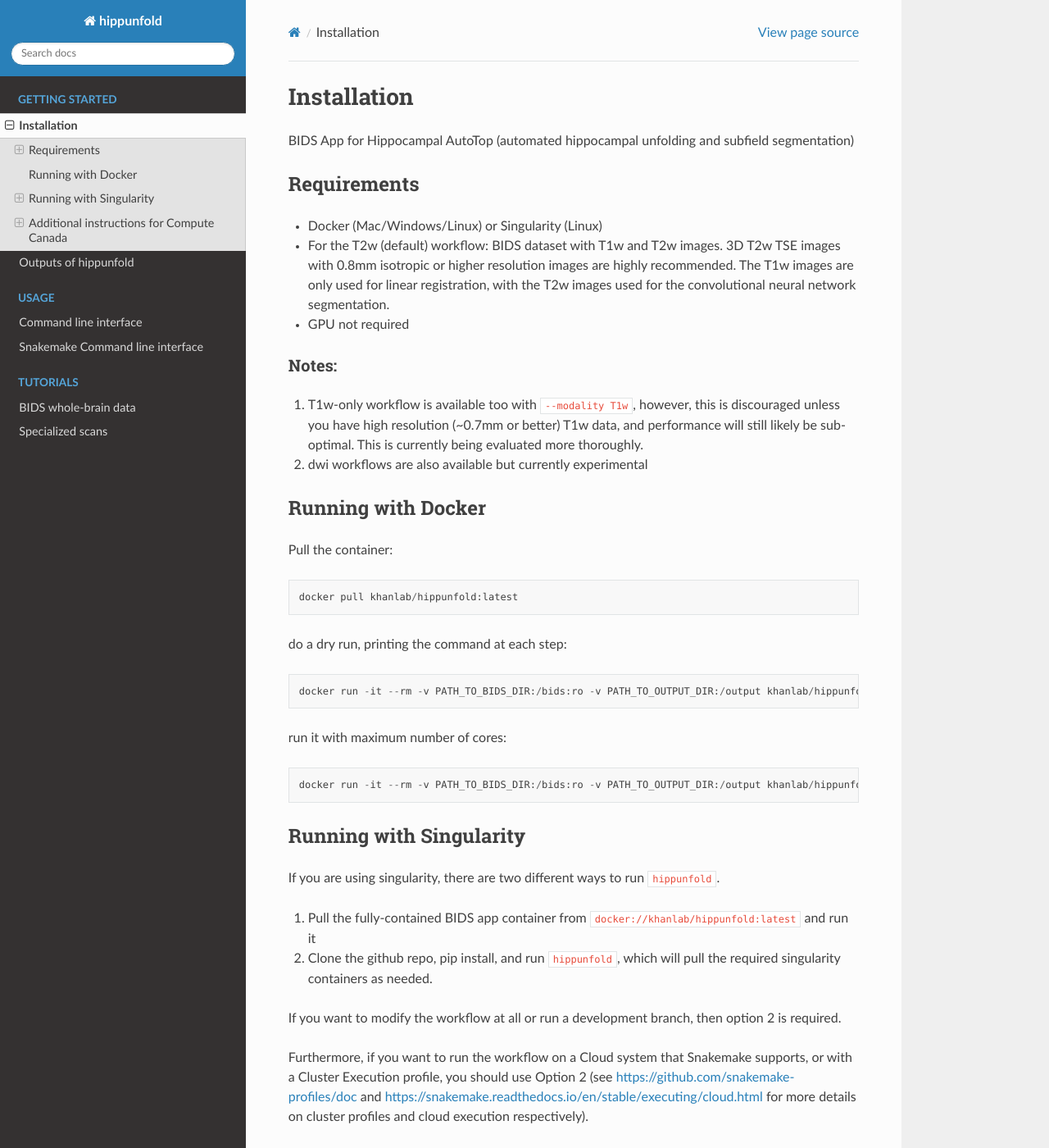
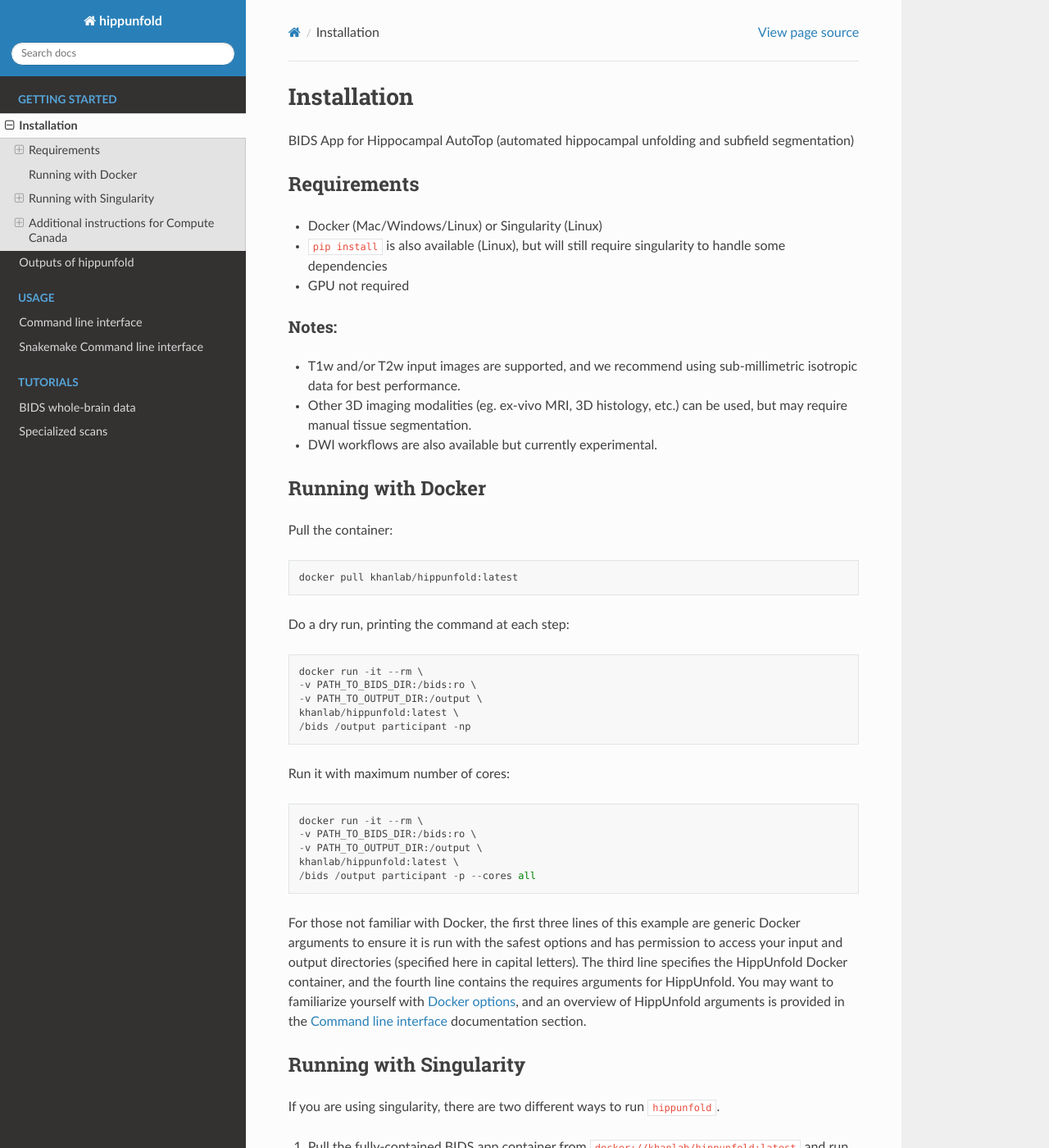
Before and after one commit to mcespedes99/hippunfold, a Sphinx documentation site: the page built from docs/getting_started/installation.rst, in a window 1280 px wide and 1400 px high. Shown: the whole window at 82% size. Built offline with Sphinx 7.4.7 and the Read the Docs theme 2.0.0, drawn with Linux system fonts in a browser that asks for light colours; some of the changed text lies outside the part shown.

Commit message:
clarification and details for documentation

```diff
--- a/docs/getting_started/installation.rst
+++ b/docs/getting_started/installation.rst
@@ -8,7 +8,7 @@
 
 * Docker (Mac/Windows/Linux) or Singularity (Linux)
 
-* For the T2w (default) workflow: BIDS dataset with T1w and T2w images. 3D T2w TSE images with 0.8mm isotropic or higher resolution images are highly recommended. The T1w images are only used for linear registration, with the T2w images used for the convolutional neural network segmentation.
+* ``pip install`` is also available (Linux), but will still require singularity to handle some dependencies
 
 * GPU not required
 
@@ -16,9 +16,11 @@
 Notes:
 ^^^^^^
 
-#. T1w-only workflow is available too with ``--modality T1w``\ , however, this is discouraged unless you have high resolution (~0.7mm or better) T1w data, and performance will still likely be sub-optimal. This is currently being evaluated more thoroughly.
+* T1w and/or T2w input images are supported, and we recommend using sub-millimetric isotropic data for best performance.
 
-#. dwi workflows are also available but currently experimental
+* Other 3D imaging modalities (eg. ex-vivo MRI, 3D histology, etc.) can be used, but may require manual tissue segmentation.
+
+* DWI workflows are also available but currently experimental.
 
 
 
@@ -29,13 +31,24 @@
 
    docker pull khanlab/hippunfold:latest
 
-do a dry run, printing the command at each step::
+Do a dry run, printing the command at each step::
 
-   docker run -it --rm -v PATH_TO_BIDS_DIR:/bids:ro -v PATH_TO_OUTPUT_DIR:/output khanlab/hippunfold:latest /bids /output participant -np
+   docker run -it --rm \
+   -v PATH_TO_BIDS_DIR:/bids:ro \
+   -v PATH_TO_OUTPUT_DIR:/output \
+   khanlab/hippunfold:latest \
+   /bids /output participant -np
 
-run it with maximum number of cores::
+Run it with maximum number of cores::
 
-   docker run -it --rm -v PATH_TO_BIDS_DIR:/bids:ro -v PATH_TO_OUTPUT_DIR:/output khanlab/hippunfold:latest /bids /output participant -p --cores all
+   docker run -it --rm \
+   -v PATH_TO_BIDS_DIR:/bids:ro \
+   -v PATH_TO_OUTPUT_DIR:/output \
+   khanlab/hippunfold:latest \
+   /bids /output participant -p --cores all
+
+
+For those not familiar with Docker, the first three lines of this example are generic Docker arguments to ensure it is run with the safest options and has permission to access your input and output directories (specified here in capital letters). The third line specifies the HippUnfold Docker container, and the fourth line contains the requires arguments for HippUnfold. You may want to familiarize yourself with `Docker options <https://docs.docker.com/engine/reference/run/>`_, and an overview of HippUnfold arguments is provided in the `Command line interface  <https://hippunfold.readthedocs.io/en/latest/usage/app_cli.html>`_ documentation section.
 
 
 Running with Singularity
@@ -46,11 +59,11 @@
 
 1. Pull the fully-contained BIDS app container from ``docker://khanlab/hippunfold:latest`` and run it
 
-2. Clone the github repo, pip install, and run ``hippunfold``, which will pull the required singularity containers as needed.
+2. Clone the github repo, ``pip install``, and run ``hippunfold``, which will pull the required singularity containers as needed.
 
 If you want to modify the workflow at all or run a development branch, then option 2 is required.
 
-Furthermore, if you want to run the workflow on a Cloud system that Snakemake supports, or with a Cluster Execution profile, you should use Option 2 (see https://github.com/snakemake-profiles/doc and https://snakemake.readthedocs.io/en/stable/executing/cloud.html for more details on cluster profiles and cloud execution respectively).
+Furthermore, if you want to run the workflow on a Cloud system that Snakemake supports, or with a Cluster Execution profile, you should use Option 2 (see snakemake documentation on `cluster profiles <https://github.com/snakemake-profiles/doc>`_ and `cloud execution <https://snakemake.readthedocs.io/en/stable/executing/cloud.html>`_).
 
 
 Option 1:
@@ -100,10 +115,12 @@
 Additional instructions for Compute Canada
 ------------------------------------------
 
+This section provides an example of how to set up a ``pip installed`` copy of HippUnfold on CompateCanada's ``graham`` cluster.
+
 Setting up a dev environment on graham:
 ^^^^^^^^^^^^^^^^^^^^^^^^^^^^^^^^^^^^^^^
 
-Here are some instructions to get your python environment set-up on graham to run hippunfold:
+Here are some instructions to get your python environment set-up on graham to run HippUnfold:
 
 #. Create a virtualenv and activate it::
 
@@ -113,29 +130,33 @@
       virtualenv venv
       source venv/bin/activate
 
-#. Follow the steps above to install from github repository
+#. Follow the steps above to ``pip install`` from github repository
 
 Running hippunfold jobs on graham:
 ^^^^^^^^^^^^^^^^^^^^^^^^^^^^^^^^^^
+Note that this requires `neuroglia-helpers <https://github.com/khanlab/neuroglia-helpers>`_ for regularSubmit or regularInteractive wrappers, and the `cc-slurm <https://github.com/khanlab/cc-slurm>`_ snakemake profile for graham cluster execution with slurm.
 
 In an interactive job (for testing)::
 
     regularInteractive -n 8
-    hippunfold bids_dir out_dir participant --participant_label CC110037 -j 8
+    hippunfold PATH_TO_BIDS_DIR PATH_TO_OUTPUT_DIR participant \
+    --participant_label 001 -j 8
 
+Here, the last line is used to specify only one subject from a BIDS directory presumeably containing many subjects.
 
 Submitting a job (for larger cores, more subjects), still single job, but snakemake will parallelize over the 32 cores::
 
-    regularSubmit -j Fat hippunfold bids_dir out_dir participant  -j 32
+    regularSubmit -j Fat \
+    hippunfold PATH_TO_BIDS_DIR PATH_TO_OUTPUT_DIR participant  -j 32
 
 
 Scaling up to ~hundred subjects (needs cc-slurm snakemake profile installed), submits 1 16core job per subject::
 
-    hippunfold bids_dir out_dir participant  --profile cc-slurm
+    hippunfold PATH_TO_BIDS_DIR PATH_TO_OUTPUT_DIR participant \
+    --profile cc-slurm
 
 
 Scaling up to even more subjects (uses group-components to bundle multiple subjects in each job), 1 32core job for N subjects (e.g. 10)::
 
-    hippunfold bids_dir out_dir participant  --profile cc-slurm --group-components subj=10
-
-Note that this requires `neuroglia-helpers <https://github.com/khanlab/neuroglia-helpers>`_ for regularSubmit or regularInteractive wrappers, and the `cc-slurm <https://github.com/khanlab/cc-slurm>`_ snakemake profile for graham cluster execution with slurm.
+    hippunfold PATH_TO_BIDS_DIR PATH_TO_OUTPUT_DIR participant \
+    --profile cc-slurm --group-components subj=10
```
Also changed, not shown: other parts of docs/getting_started/installation.rst (+6 -4 lines), docs/getting_started/outputs.rst (+60 -41 lines), docs/images/T1-T2-subfields_cor.png (added), docs/images/T1-T2-subfields_sag.png (added), docs/images/inner-mid-outer_cor.png (added), docs/images/inner-mid-outer_sag.png (added), docs/images/laplace.png (added), docs/images/mesh-folded2k.png (added), docs/images/mesh-unfolded2k.png (added), docs/images/metrics.png (added).
